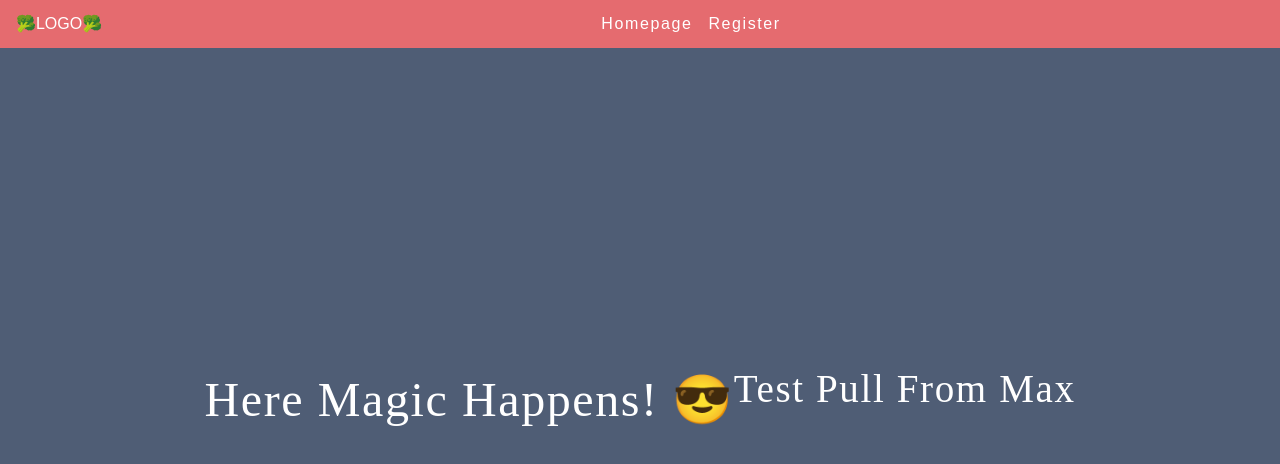
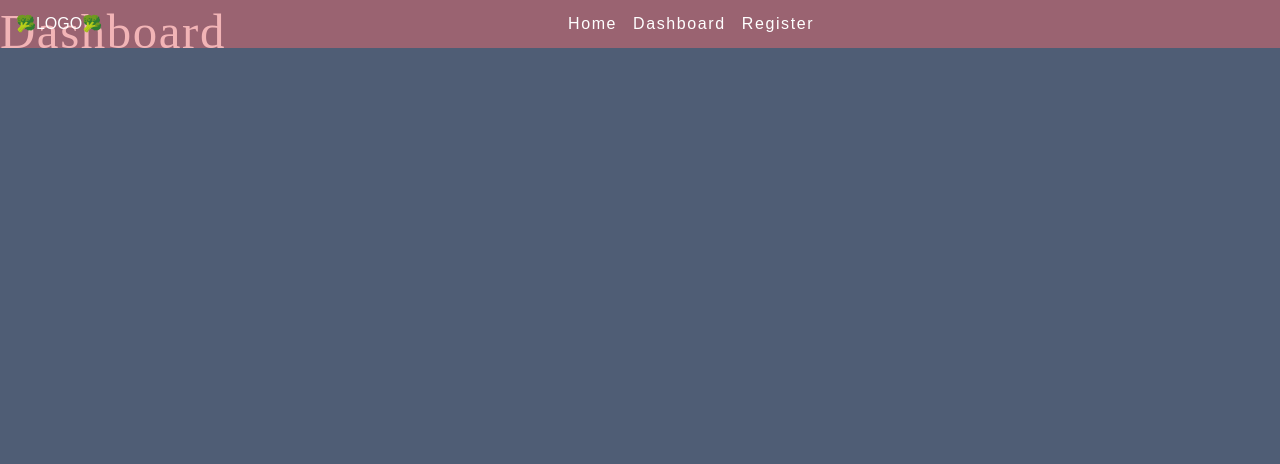
Before and after one commit to JiiXaa/phonecall-site, a React (Create React App) app in the folder client/: page / in a window 1280 px wide. Shown: the top 464 px of the page. Built offline with nearby package versions, Linux system fonts and the light colour scheme.

Commit message:
Simplified project by removing styled-components and team will develop styles in single file index.css instead.

```diff
--- a/client/src/App.js
+++ b/client/src/App.js
@@ -1,8 +1,6 @@
 import { BrowserRouter, Routes, Route } from 'react-router-dom';
-import { Homepage, Register, Error } from './pages';
+import { Homepage, Register, Error, Dashboard } from './pages';
 import { Navbar } from './components';
-
-import styled from 'styled-components';
 
 function App() {
   return (
@@ -10,15 +8,7 @@ function App() {
       <BrowserRouter>
         <Navbar />
         <Routes>
-          <Route
-            path='/'
-            element={
-              <WrapperStyled>
-                <h1>Here Magic Happens! 😎</h1>
-                <h2>test pull from Max</h2>
-              </WrapperStyled>
-            }
-          ></Route>
+          <Route path='/' element={<Dashboard />}></Route>
           <Route path='/register' element={<Register />}></Route>
           <Route path='/homepage' element={<Homepage />}></Route>
           <Route path='*' element={<Error />}></Route>
@@ -28,16 +18,4 @@ function App() {
   );
 }
 
-const WrapperStyled = styled.div`
-  height: 100vh;
-  display: flex;
-  justify-content: center;
-  align-items: center;
-
-  h1 {
-    margin: 0;
-    font-size: 3rem;
-  }
-`;
-
 export default App;
--- a/client/src/components/Navbar.js
+++ b/client/src/components/Navbar.js
@@ -7,7 +7,10 @@ const Navbar = () => {
       <p>🥦LOGO🥦</p>
       <ul>
         <li>
-          <Link to='/'>Homepage</Link>
+          <Link to='/homepage'>Home</Link>
+        </li>
+        <li>
+          <Link to='/'>Dashboard</Link>
         </li>
         <li>
           <Link to='/register'>Register</Link>
@@ -21,7 +24,7 @@ const WrapperStyled = styled.nav`
   position: fixed;
   width: 100%;
   height: 3rem;
-  background-color: var(--primaryColor);
+  background-color: var(--primaryColor-50);
   display: flex;
   align-items: center;
 
--- a/client/src/index.css
+++ b/client/src/index.css
@@ -9,6 +9,7 @@
   --backgroundColor: #4f5d75;
   --textColor: #fff;
   --primaryColor: #e56b6f;
+  --primaryColor-50: rgba(229, 107, 111, 0.5);
 
   /* Fonts */
   --bodyFont: Arial, Helvetica, sans-serif;
@@ -91,3 +92,10 @@ ul {
   list-style-type: none;
   padding: 0;
 }
+
+.head {
+  background: red;
+  display: flex;
+  justify-content: center;
+  align-items: center;
+}
--- /dev/null
+++ b/client/src/pages/Dashboard.js
@@ -0,0 +1,11 @@
+const Dashboard = () => {
+  return (
+    <>
+      <div className='classes here'>
+        <h1>Dashboard</h1>
+      </div>
+    </>
+  );
+};
+
+export default Dashboard;
--- a/client/src/pages/Error.js
+++ b/client/src/pages/Error.js
@@ -1,45 +1,16 @@
 import { Link } from 'react-router-dom';
-
-import styled from 'styled-components';
 
 const Error = () => {
   return (
-    <WrapperStyled>
-      <div>
+    <>
+      <div className='classes here'>
         {/* <img src={img} alt='page not found' /> */}
         <h3>Ups! page not found</h3>
         <p>Page you are looking for does not exist.</p>
         <Link to='/'>Home</Link>
       </div>
-    </WrapperStyled>
+    </>
   );
 };
 
-const WrapperStyled = styled.div`
-  height: 100vh;
-  text-align: center;
-  display: flex;
-  align-items: center;
-  justify-content: center;
-  img {
-    max-width: 600px;
-    display: block;
-    margin-bottom: 2rem;
-  }
-
-  h3 {
-    margin-bottom: 0.5rem;
-  }
-  p {
-    margin-top: 0;
-    margin-bottom: 0.5rem;
-    color: var(--grey-500);
-  }
-  a {
-    color: var(--textColor);
-    text-decoration: underline;
-    text-transform: capitalize;
-  }
-`;
-
 export default Error;
--- a/client/src/pages/Register.js
+++ b/client/src/pages/Register.js
@@ -1,21 +1,11 @@
-import styled from 'styled-components';
-
 const Register = () => {
   return (
-    <WrapperStyled>
-      <h1>Register</h1>
-    </WrapperStyled>
+    <>
+      <div className='classes here'>
+        <h1>Register</h1>
+      </div>
+    </>
   );
 };
 
-const WrapperStyled = styled.div`
-  display: flex;
-  justify-content: center;
-  align-items: center;
-  height: 100vh;
-  h1 {
-    color: black;
-  }
-`;
-
 export default Register;
--- a/client/src/pages/index.js
+++ b/client/src/pages/index.js
@@ -1,5 +1,6 @@
 import Homepage from './Homepage';
 import Register from './Register';
 import Error from './Error';
+import Dashboard from './Dashboard';
 
-export { Homepage, Register, Error };
+export { Homepage, Register, Error, Dashboard };
```
